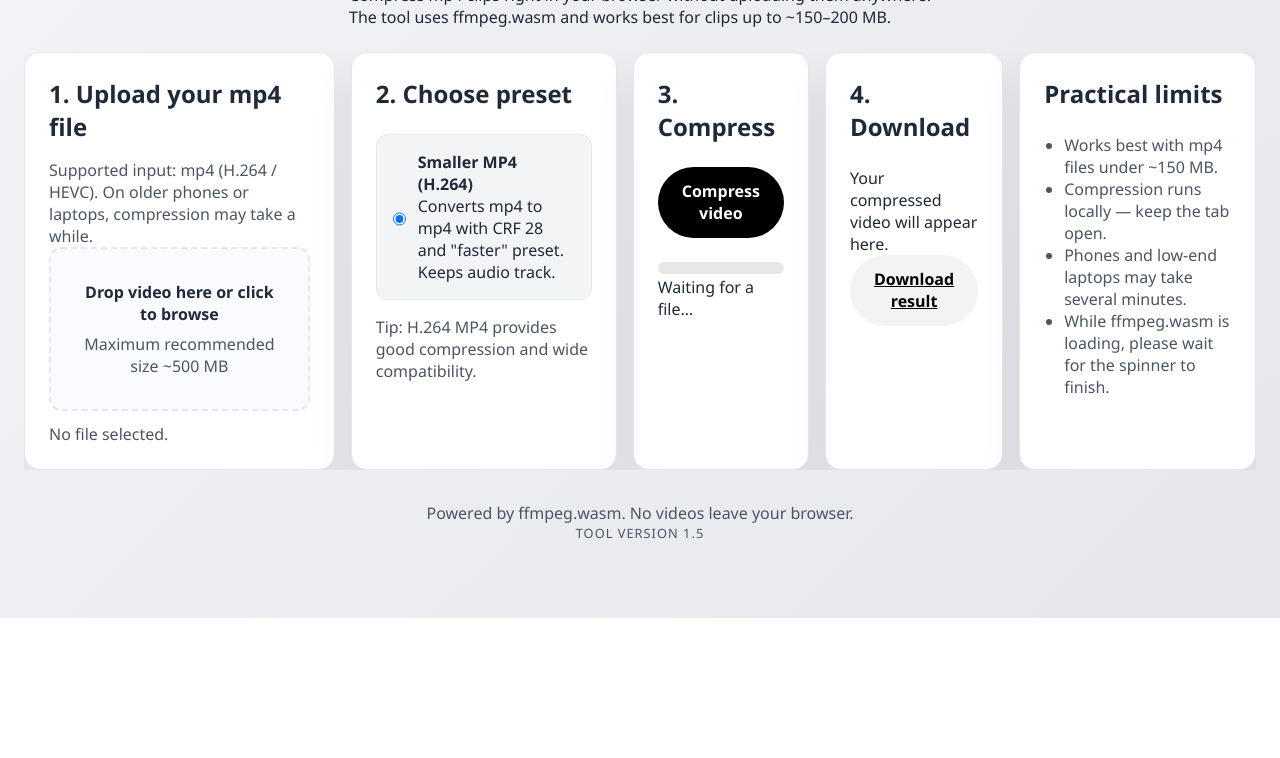
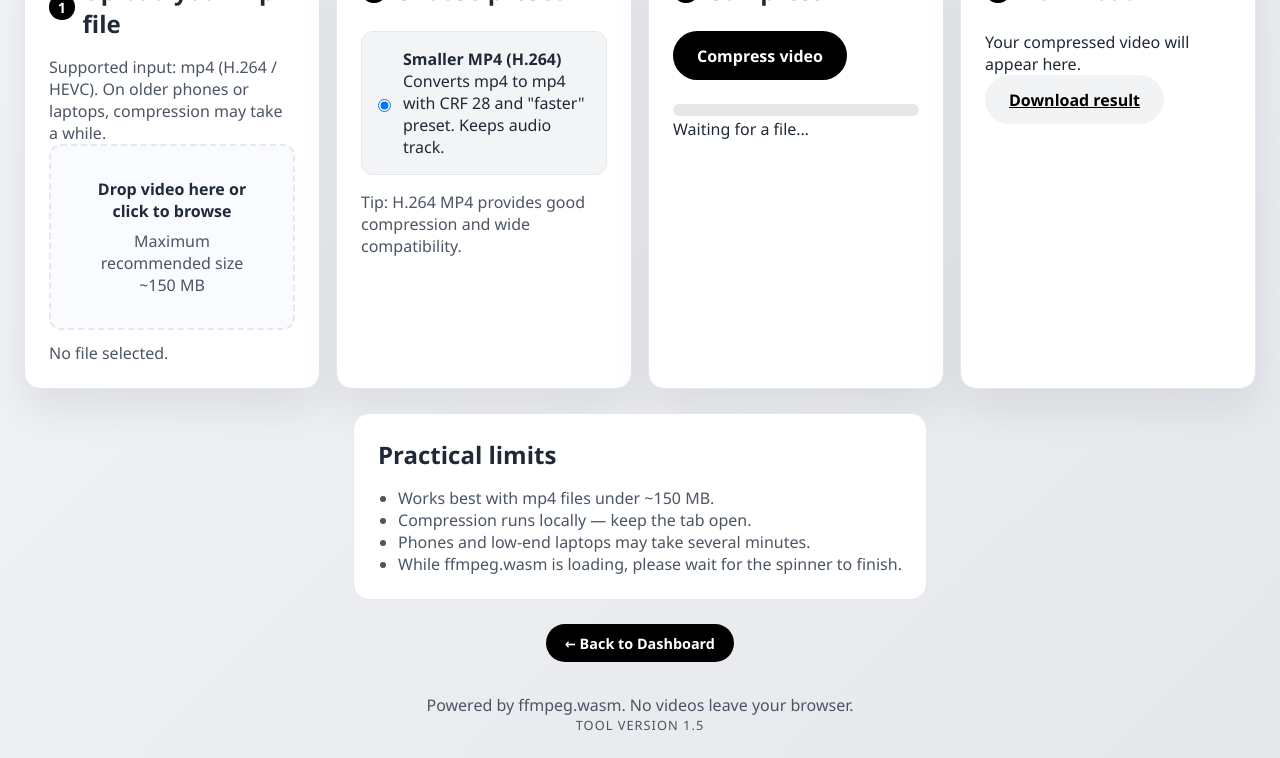
Before and after one commit to Alex-Lya-Min/basic-services, a plain HTML site: page video-compressor/index.html in a window 1280 px wide. Shown: the part 182-940 px from the top of the page. Before the commit the page ends 800 px from the top, so only its background shows below. Drawn offline with Linux system fonts and the light colour scheme; a script that the page names is missing.

Commit message:
ui fixes for the video-compressor

```diff
--- a/video-compressor/index.html
+++ b/video-compressor/index.html
@@ -15,7 +15,6 @@
 
 <body class="video-compressor-page">
     <header class="vc-header">
-        <a href="../" class="back-btn">← Back to Dashboard</a>
         <div>
             <h1>Video Compressor</h1>
             <p class="intro">Compress mp4 clips right in your browser without uploading them anywhere.<br>The tool uses
@@ -25,12 +24,12 @@
 
     <main class="vc-main">
         <section class="module-card" aria-label="Video selection">
-            <h2>1. Upload your mp4 file</h2>
+            <h2><span class="step-number">1</span> Upload your mp4 file</h2>
             <p class="hint">Supported input: mp4 (H.264 / HEVC). On older phones or laptops, compression may take a
                 while.</p>
             <div class="drop-area" id="dropZone" role="button" tabindex="0" aria-describedby="dropHint">
                 <p class="drop-title">Drop video here or click to browse</p>
-                <p class="drop-subtitle" id="dropHint">Maximum recommended size ~500 MB</p>
+                <p class="drop-subtitle" id="dropHint">Maximum recommended size ~150 MB</p>
                 <input type="file" id="videoInput" accept="video/mp4" aria-label="Video input">
             </div>
             <p class="selected-file" id="selectedFile">No file selected.</p>
@@ -41,7 +40,7 @@
         </section>
 
         <section class="module-card" aria-label="Compression settings">
-            <h2>2. Choose preset</h2>
+            <h2><span class="step-number">2</span> Choose preset</h2>
             <form class="preset-list" id="presetForm">
                 <label class="preset-option">
                     <input type="radio" name="preset" value="mp4" checked>
@@ -55,7 +54,7 @@
         </section>
 
         <section class="module-card" aria-label="Compression controls">
-            <h2>3. Compress</h2>
+            <h2><span class="step-number">3</span> Compress</h2>
             <div class="actions">
                 <button id="startButton" class="primary">Compress video</button>
                 <div class="engine-loader" id="engineLoader" aria-live="polite" hidden>
@@ -70,12 +69,13 @@
         </section>
 
         <section class="module-card" aria-label="Result">
-            <h2>4. Download</h2>
+            <h2><span class="step-number">4</span> Download</h2>
             <p id="resultMessage">Your compressed video will appear here.</p>
             <a id="downloadLink" class="primary ghost" href="#" download hidden>Download result</a>
         </section>
+    </main>
 
-        <section class="module-card limits" aria-label="Limitations">
+    <section class="vc-limits" aria-label="Limitations">
         <h2>Practical limits</h2>
         <ul>
             <li>Works best with mp4 files under ~150 MB.</li>
@@ -84,11 +84,14 @@
             <li>While ffmpeg.wasm is loading, please wait for the spinner to finish.</li>
         </ul>
     </section>
-    </main>
+
+    <div class="vc-cta-wrapper">
+        <a href="../" class="back-btn">← Back to Dashboard</a>
+    </div>
 
     <footer class="vc-footer">
         <p>Powered by <code>ffmpeg.wasm</code>. No videos leave your browser.</p>
-        <p class="version-label">Tool version 1.5</p>
+        <p class="version-label">Tool Version 1.5</p>
     </footer>
 
     <script src="./vendor/ffmpeg.js"></script>
--- a/video-compressor/styles.css
+++ b/video-compressor/styles.css
@@ -57,10 +57,11 @@ body.video-compressor-page {
     display: flex;
     gap: 1rem;
     flex-wrap: nowrap;
-    overflow-x: auto;
 }
 
 .module-card {
+    flex: 1 1 0;
+    min-width: 0;
     background: var(--vc-card);
     border: 1px solid var(--vc-border);
     border-radius: 1rem;
@@ -70,6 +71,47 @@ body.video-compressor-page {
 
 .module-card h2 {
     margin-top: 0;
+    display: flex;
+    align-items: center;
+    gap: 0.5rem;
+}
+
+.step-number {
+    display: inline-flex;
+    align-items: center;
+    justify-content: center;
+    width: 1.6rem;
+    height: 1.6rem;
+    background: var(--vc-primary);
+    color: #fff;
+    border-radius: 50%;
+    font-size: 0.9rem;
+    font-weight: 700;
+    flex-shrink: 0;
+}
+
+.vc-limits {
+    margin-top: 1.5rem;
+    background: var(--vc-card);
+    border: 1px solid var(--vc-border);
+    border-radius: 1rem;
+    padding: 1.5rem;
+}
+
+.vc-limits h2 {
+    margin-top: 0;
+    margin-bottom: 1rem;
+}
+
+.vc-limits ul {
+    padding-left: 1.25rem;
+    margin: 0;
+    color: var(--vc-muted);
+}
+
+.vc-cta-wrapper {
+    margin-top: 1.5rem;
+    text-align: center;
 }
 
 .hint {
```
Lines whose indentation alone changed are shown as unchanged.
